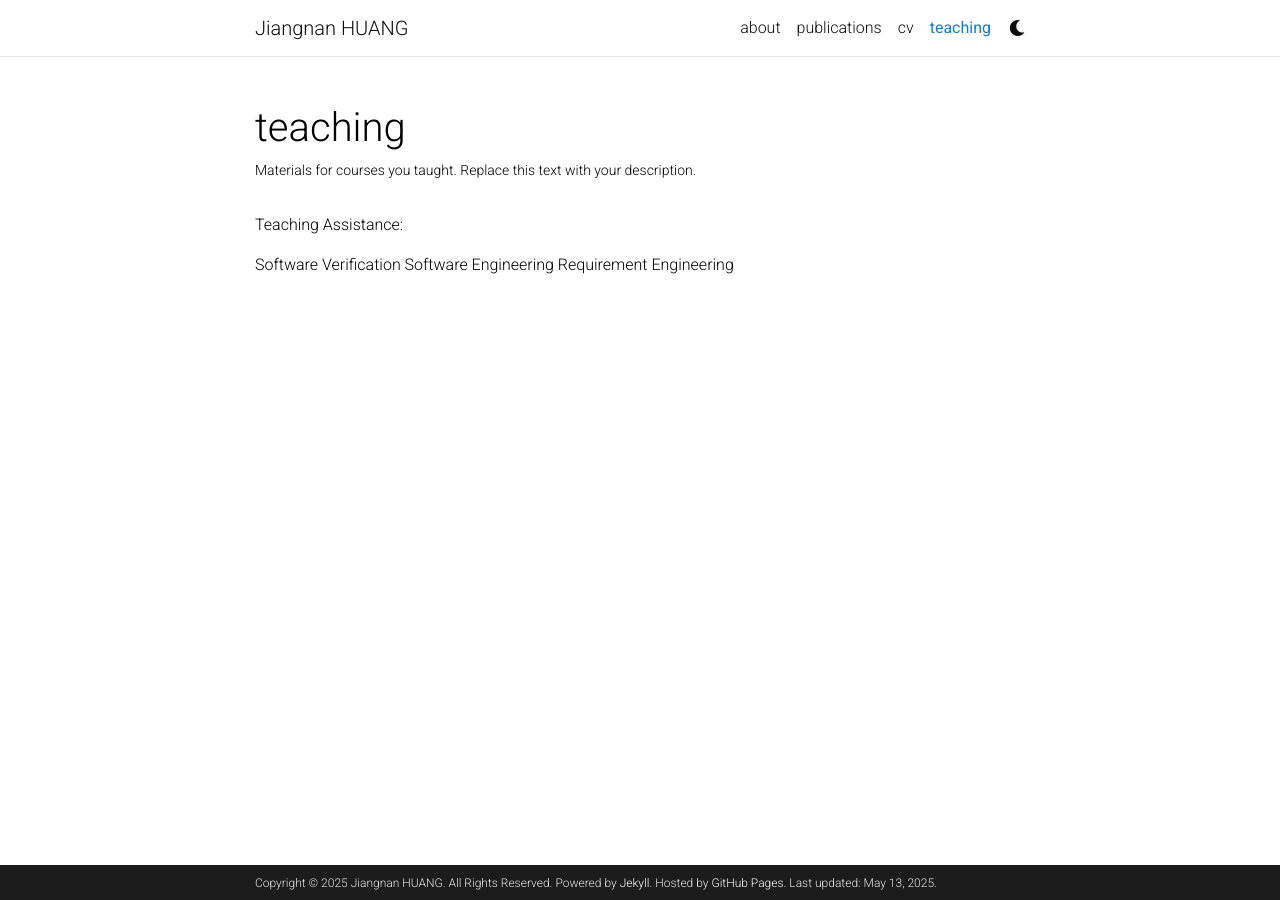
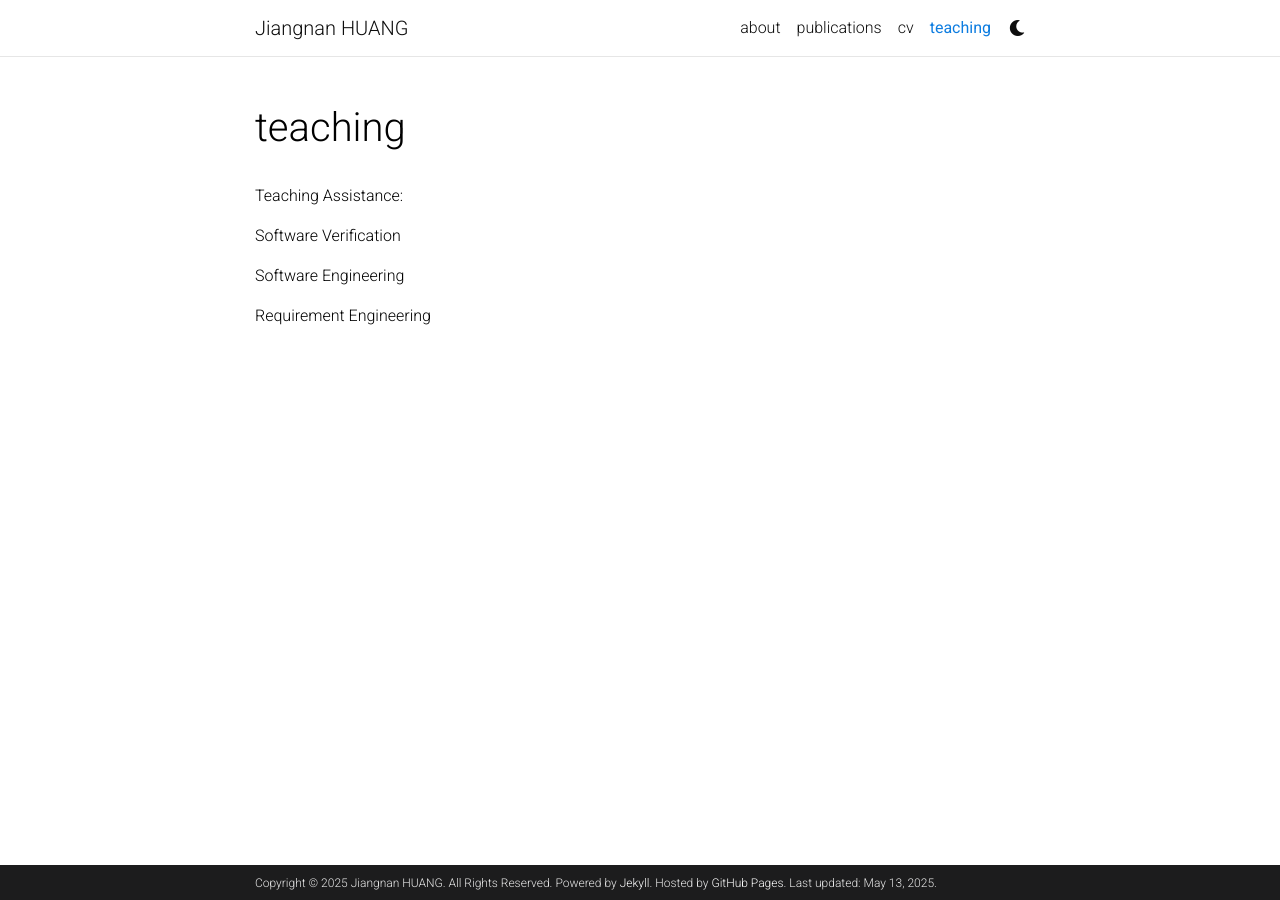
Before and after one commit to jiangnanpro/jiangnanpro.github.io, a Jekyll site: the page built from _pages/teaching.md, in a window 1280 px wide. Built offline with Jekyll 4.4.1, drawn with Linux system fonts in a browser that asks for light colours; comment, search, counter and statistics services are not loaded; a style sheet for code colours, icons or effects is not loaded.

Commit message:
update website

```diff
--- a/_pages/teaching.md
+++ b/_pages/teaching.md
@@ -2,7 +2,7 @@
 layout: page
 permalink: /teaching/
 title: teaching
-description: Materials for courses you taught. Replace this text with your description.
+description:
 nav: true
 nav_order: 5
 ---
@@ -10,5 +10,7 @@ nav_order: 5
 Teaching Assistance:
 
 Software Verification
+
 Software Engineering
+
 Requirement Engineering
```
Also changed, not shown: _pages/about.md (+2 -2 lines).
